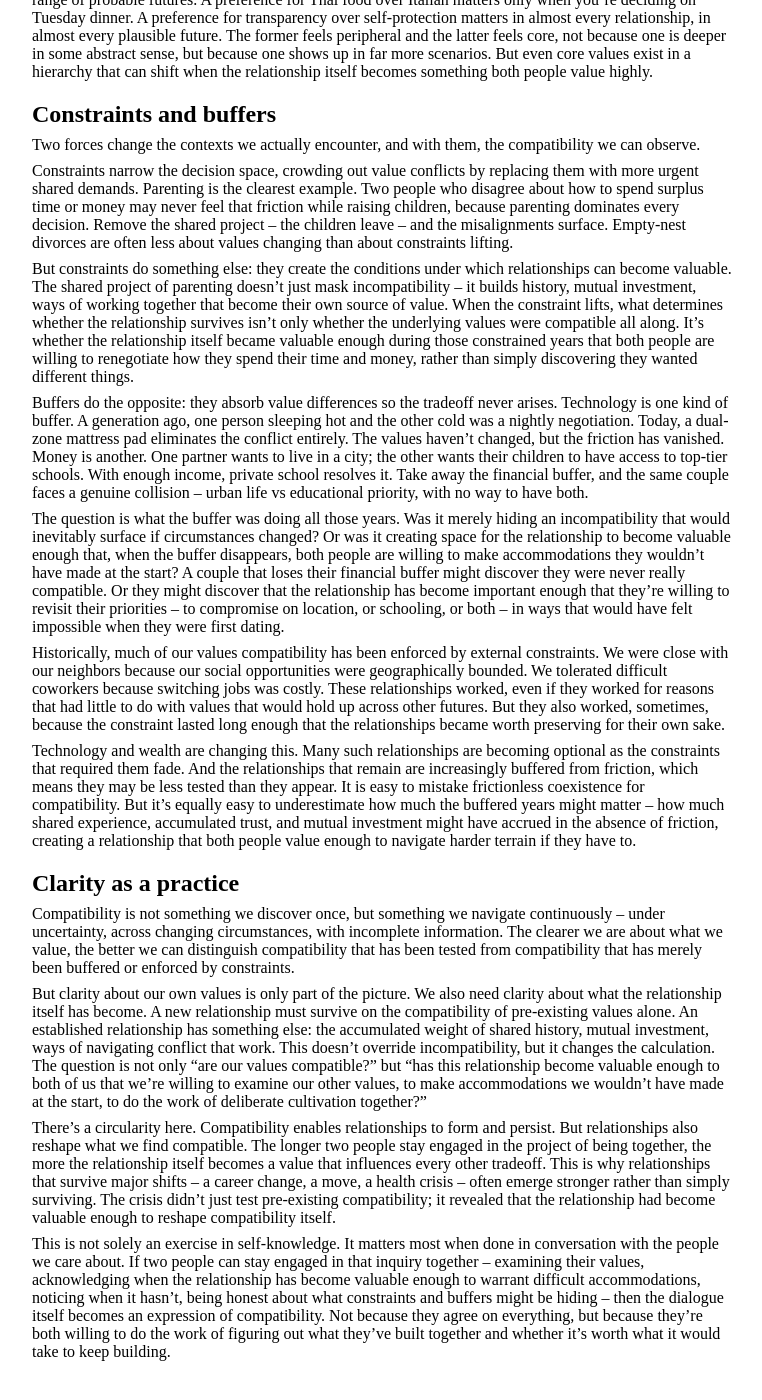
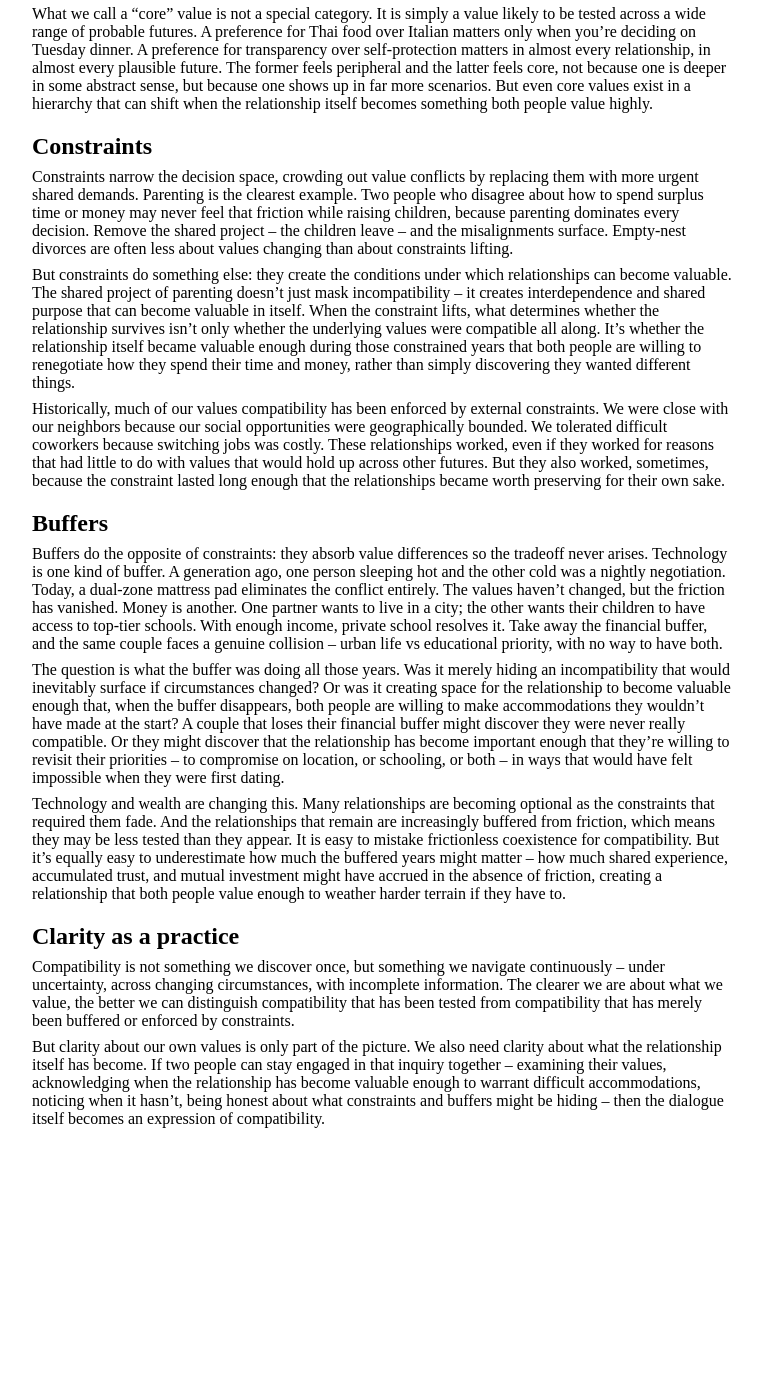
Before and after one commit to maxh/maxheinritz.com, a Jekyll site: the page built from _posts/2026-01-31-values-compatibility.md, in a window 1280 px wide and 1400 px high, scrolled down 1185 px. Shown: the whole window, without its empty margins (108-870 px from the left). Built offline with Jekyll 4.4.1, drawn with Linux system fonts in a browser that asks for light colours; after the commit the page ends 2353 px from its top, so only the background shows below that; some of the changed text lies outside the part shown.

Commit message:
clean up bring it home

```diff
--- a/_posts/2026-01-31-values-compatibility.md
+++ b/_posts/2026-01-31-values-compatibility.md
@@ -24,34 +24,30 @@ A value only becomes visible when a context forces a tradeoff. You don't know wh
 
 Two people's values are compatible in a given context when their preferred choices can coexist – either because they agree, because their preferences are complementary, or because one or both can accommodate the difference without resentment. Two people who both insist on leading will clash. A leader paired with someone who values support can thrive. And two people who disagree about something that doesn't force a shared decision aren't incompatible at all.
 
-But here's the complication: the weight assigned to any value isn't fixed. When you've built something with someone – shared history, ways of navigating conflict, deep familiarity – the relationship itself becomes a value that competes with everything else. You might care deeply about career advancement in the abstract, but if the relationship has become important enough to you, you make different tradeoffs than you would with someone new. This means compatibility is not just about whether two sets of values align, but about whether the relationship becomes valuable enough to both people that they're willing to accommodate misalignments that would have been dealbreakers at the start.
+But here's the complication: the weight assigned to any value isn't fixed. When you've built something with someone – shared history, ways of navigating conflict, deep familiarity – the relationship itself becomes a value that competes with everything else. The tradeoffs you're willing to make with this person differ from those you'd make with someone new. This means compatibility is not just about whether two sets of values align, but about whether the relationship becomes valuable enough to both people that they're willing to accommodate misalignments that would have been dealbreakers at the start.
 
 Values compatibility, then, is not a static property of two people. It is better understood as a probability-weighted assessment across the contexts they are likely to share, with the added complexity that the relationship itself changes what matters. A couple is "compatible" to the extent that, across the futures they are likely to face together, either their values lead to compatible choices or the relationship becomes valuable enough that both are willing to examine and shift other priorities. Two people might be perfectly aligned in their current circumstances and badly misaligned in a future that is entirely plausible: a job loss, a health crisis, a move, a child. Whether that future breaks them depends not just on their pre-existing values, but on whether the relationship has become worth the work of navigating the misalignment.
 
 What we call a "core" value is not a special category. It is simply a value likely to be tested across a wide range of probable futures. A preference for Thai food over Italian matters only when you're deciding on Tuesday dinner. A preference for transparency over self-protection matters in almost every relationship, in almost every plausible future. The former feels peripheral and the latter feels core, not because one is deeper in some abstract sense, but because one shows up in far more scenarios. But even core values exist in a hierarchy that can shift when the relationship itself becomes something both people value highly.
 
-## Constraints and buffers
-
-Two forces change the contexts we actually encounter, and with them, the compatibility we can observe.
+## Constraints
 
 Constraints narrow the decision space, crowding out value conflicts by replacing them with more urgent shared demands. Parenting is the clearest example. Two people who disagree about how to spend surplus time or money may never feel that friction while raising children, because parenting dominates every decision. Remove the shared project – the children leave – and the misalignments surface. Empty-nest divorces are often less about values changing than about constraints lifting.
 
-But constraints do something else: they create the conditions under which relationships can become valuable. The shared project of parenting doesn't just mask incompatibility – it builds history, mutual investment, ways of working together that become their own source of value. When the constraint lifts, what determines whether the relationship survives isn't only whether the underlying values were compatible all along. It's whether the relationship itself became valuable enough during those constrained years that both people are willing to renegotiate how they spend their time and money, rather than simply discovering they wanted different things.
+But constraints do something else: they create the conditions under which relationships can become valuable. The shared project of parenting doesn't just mask incompatibility – it creates interdependence and shared purpose that can become valuable in itself. When the constraint lifts, what determines whether the relationship survives isn't only whether the underlying values were compatible all along. It's whether the relationship itself became valuable enough during those constrained years that both people are willing to renegotiate how they spend their time and money, rather than simply discovering they wanted different things.
 
-Buffers do the opposite: they absorb value differences so the tradeoff never arises. Technology is one kind of buffer. A generation ago, one person sleeping hot and the other cold was a nightly negotiation. Today, a dual-zone mattress pad eliminates the conflict entirely. The values haven't changed, but the friction has vanished. Money is another. One partner wants to live in a city; the other wants their children to have access to top-tier schools. With enough income, private school resolves it. Take away the financial buffer, and the same couple faces a genuine collision – urban life vs educational priority, with no way to have both.
+Historically, much of our values compatibility has been enforced by external constraints. We were close with our neighbors because our social opportunities were geographically bounded. We tolerated difficult coworkers because switching jobs was costly. These relationships worked, even if they worked for reasons that had little to do with values that would hold up across other futures. But they also worked, sometimes, because the constraint lasted long enough that the relationships became worth preserving for their own sake.
+
+## Buffers
+
+Buffers do the opposite of constraints: they absorb value differences so the tradeoff never arises. Technology is one kind of buffer. A generation ago, one person sleeping hot and the other cold was a nightly negotiation. Today, a dual-zone mattress pad eliminates the conflict entirely. The values haven't changed, but the friction has vanished. Money is another. One partner wants to live in a city; the other wants their children to have access to top-tier schools. With enough income, private school resolves it. Take away the financial buffer, and the same couple faces a genuine collision – urban life vs educational priority, with no way to have both.
 
 The question is what the buffer was doing all those years. Was it merely hiding an incompatibility that would inevitably surface if circumstances changed? Or was it creating space for the relationship to become valuable enough that, when the buffer disappears, both people are willing to make accommodations they wouldn't have made at the start? A couple that loses their financial buffer might discover they were never really compatible. Or they might discover that the relationship has become important enough that they're willing to revisit their priorities – to compromise on location, or schooling, or both – in ways that would have felt impossible when they were first dating.
 
-Historically, much of our values compatibility has been enforced by external constraints. We were close with our neighbors because our social opportunities were geographically bounded. We tolerated difficult coworkers because switching jobs was costly. These relationships worked, even if they worked for reasons that had little to do with values that would hold up across other futures. But they also worked, sometimes, because the constraint lasted long enough that the relationships became worth preserving for their own sake.
-
-Technology and wealth are changing this. Many such relationships are becoming optional as the constraints that required them fade. And the relationships that remain are increasingly buffered from friction, which means they may be less tested than they appear. It is easy to mistake frictionless coexistence for compatibility. But it's equally easy to underestimate how much the buffered years might matter – how much shared experience, accumulated trust, and mutual investment might have accrued in the absence of friction, creating a relationship that both people value enough to navigate harder terrain if they have to.
+Technology and wealth are changing this. Many relationships are becoming optional as the constraints that required them fade. And the relationships that remain are increasingly buffered from friction, which means they may be less tested than they appear. It is easy to mistake frictionless coexistence for compatibility. But it's equally easy to underestimate how much the buffered years might matter – how much shared experience, accumulated trust, and mutual investment might have accrued in the absence of friction, creating a relationship that both people value enough to weather harder terrain if they have to.
 
 ## Clarity as a practice
 
 Compatibility is not something we discover once, but something we navigate continuously – under uncertainty, across changing circumstances, with incomplete information. The clearer we are about what we value, the better we can distinguish compatibility that has been tested from compatibility that has merely been buffered or enforced by constraints.
 
-But clarity about our own values is only part of the picture. We also need clarity about what the relationship itself has become. A new relationship must survive on the compatibility of pre-existing values alone. An established relationship has something else: the accumulated weight of shared history, mutual investment, ways of navigating conflict that work. This doesn't override incompatibility, but it changes the calculation. The question is not only "are our values compatible?" but "has this relationship become valuable enough to both of us that we're willing to examine our other values, to make accommodations we wouldn't have made at the start, to do the work of deliberate cultivation together?"
-
-There's a circularity here. Compatibility enables relationships to form and persist. But relationships also reshape what we find compatible. The longer two people stay engaged in the project of being together, the more the relationship itself becomes a value that influences every other tradeoff. This is why relationships that survive major shifts – a career change, a move, a health crisis – often emerge stronger rather than simply surviving. The crisis didn't just test pre-existing compatibility; it revealed that the relationship had become valuable enough to reshape compatibility itself.
-
-This is not solely an exercise in self-knowledge. It matters most when done in conversation with the people we care about. If two people can stay engaged in that inquiry together – examining their values, acknowledging when the relationship has become valuable enough to warrant difficult accommodations, noticing when it hasn't, being honest about what constraints and buffers might be hiding – then the dialogue itself becomes an expression of compatibility. Not because they agree on everything, but because they're both willing to do the work of figuring out what they've built together and whether it's worth what it would take to keep building.
+But clarity about our own values is only part of the picture. We also need clarity about what the relationship itself has become. If two people can stay engaged in that inquiry together – examining their values, acknowledging when the relationship has become valuable enough to warrant difficult accommodations, noticing when it hasn't, being honest about what constraints and buffers might be hiding – then the dialogue itself becomes an expression of compatibility.
```
Also changed, not shown: other parts of _posts/2026-01-31-values-compatibility.md (+3 -3 lines).
